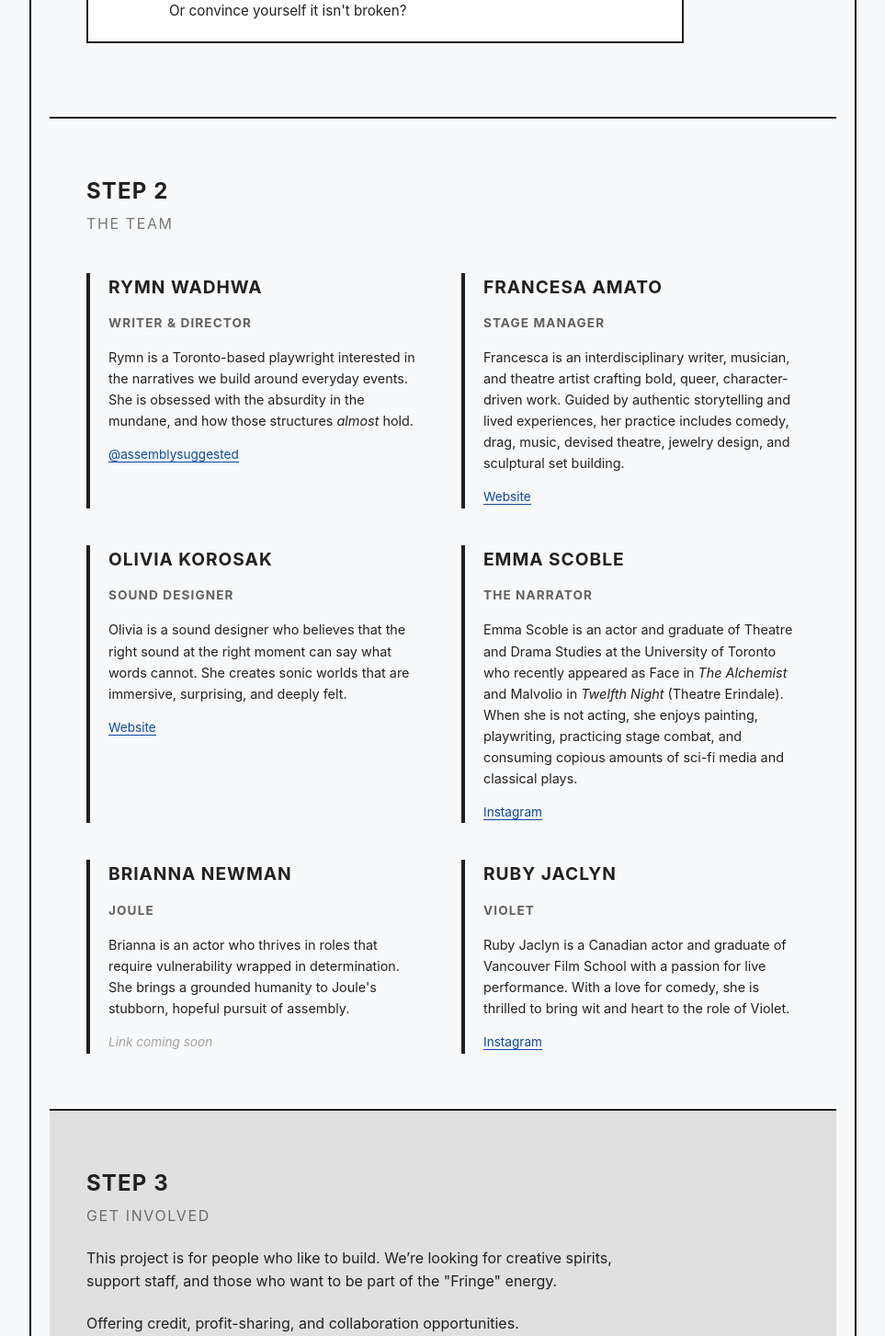
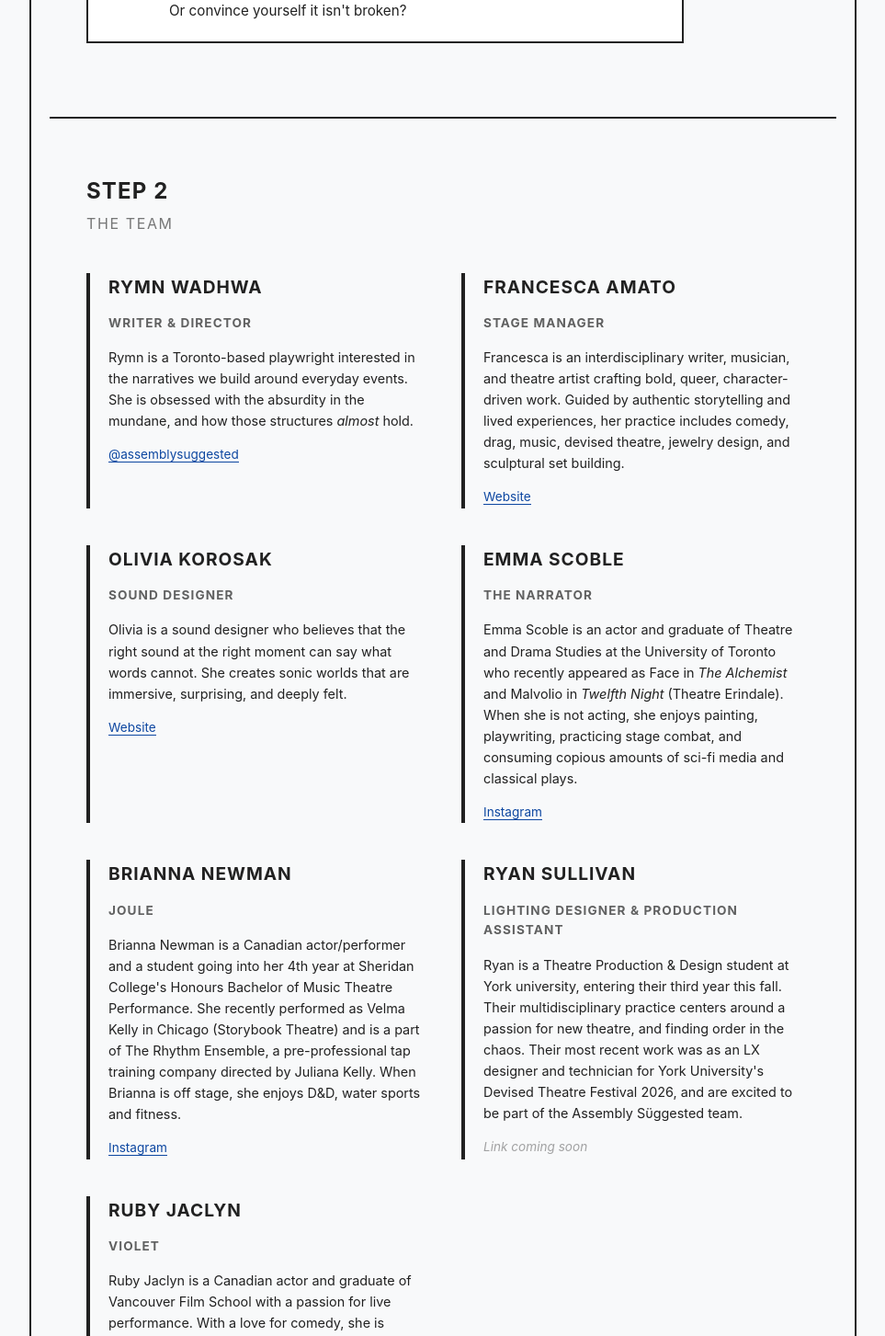
Before and after one commit to rymn-exe/assemblywebsite, a React (Vite) app: page / in a window 1280 px wide. Shown: the part 1431-2884 px from the top of the page at 92% size, without its empty margins (158-1121 px from the left). Built offline with nearby package versions, Linux system fonts and the light colour scheme.

Commit message:
Update team member bios and links.
Refresh cast and crew details by correcting Francesca's name, expanding Brianna's bio with her Instagram link, and adding Ryan Sullivan's profile.

Made-with: Cursor

```diff
--- a/src/components/Team.tsx
+++ b/src/components/Team.tsx
@@ -17,7 +17,7 @@ const members: TeamMember[] = [
     linkLabel: '@assemblysuggested',
   },
   {
-    name: 'Francesa Amato',
+    name: 'Francesca Amato',
     title: 'Stage Manager',
     bio: 'Francesca is an interdisciplinary writer, musician, and theatre artist crafting bold, queer, character-driven work. Guided by authentic storytelling and lived experiences, her practice includes comedy, drag, music, devised theatre, jewelry design, and sculptural set building.',
     link: 'https://francesca00cm.wixsite.com/francescatheartist',
@@ -40,7 +40,14 @@ const members: TeamMember[] = [
   {
     name: 'Brianna Newman',
     title: 'Joule',
-    bio: 'Brianna is an actor who thrives in roles that require vulnerability wrapped in determination. She brings a grounded humanity to Joule\'s stubborn, hopeful pursuit of assembly.',
+    bio: 'Brianna Newman is a Canadian actor/performer and a student going into her 4th year at Sheridan College\'s Honours Bachelor of Music Theatre Performance. She recently performed as Velma Kelly in Chicago (Storybook Theatre) and is a part of The Rhythm Ensemble, a pre-professional tap training company directed by Juliana Kelly. When Brianna is off stage, she enjoys D&D, water sports and fitness.',
+    link: 'https://www.instagram.com/brianna.newman/',
+    linkLabel: 'Instagram',
+  },
+  {
+    name: 'Ryan Sullivan',
+    title: 'Lighting Designer & Production Assistant',
+    bio: 'Ryan is a Theatre Production & Design student at York university, entering their third year this fall. Their multidisciplinary practice centers around a passion for new theatre, and finding order in the chaos. Their most recent work was as an LX designer and technician for York University\'s Devised Theatre Festival 2026, and are excited to be part of the Assembly Sϋggested team.',
     link: '',
     linkLabel: '',
   },
```
